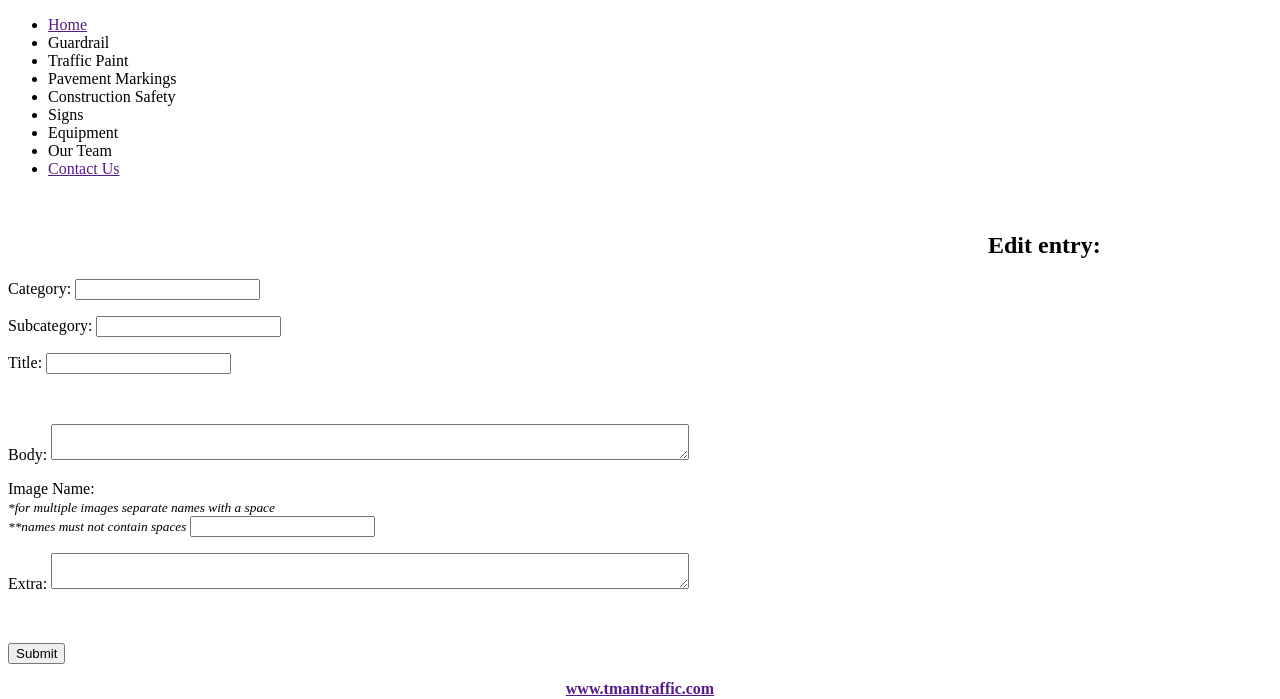
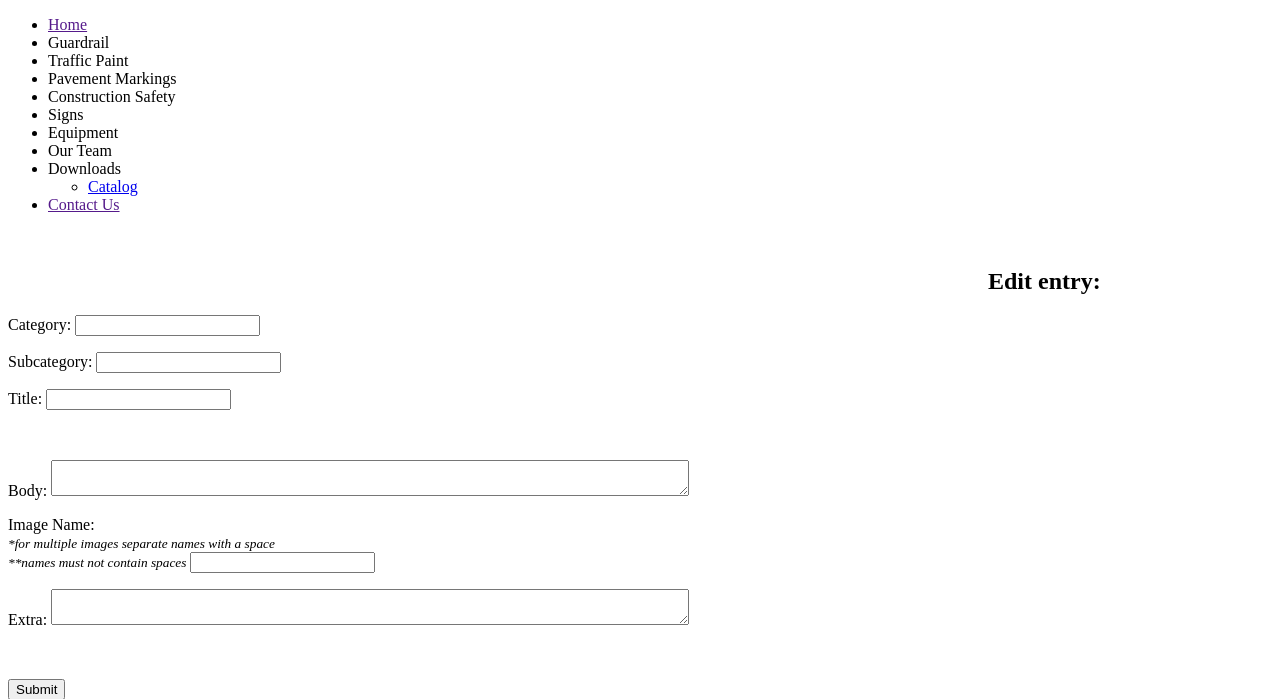
Before and after one commit to ChristopherSClosser/t-man, a Python web app: template interstate_sales/templates/edit.jinja2 in a window 1280 px wide. Shown: the part 83-782 px from the top of the page. Run offline with Jinja, Linux system fonts and the light colour scheme; the template is opened without the code that fills it, so the values that code supplies are empty.

Commit message:
add catalog menu item

```diff
--- a/interstate_sales/templates/base.jinja2
+++ b/interstate_sales/templates/base.jinja2
@@ -139,6 +139,16 @@
           </ul>
         </li>
 
+        <li id="downloads"><a>Downloads</a>
+          <ul class="subnav">
+            <li>
+              <a href="https://drive.google.com/open?id=1_tbOGMSp1pZF1XVVs74LR4UtroU8hDl0">
+                Catalog
+              </a>
+            </li>
+          </ul>
+        </li>
+
         <li id="contact"><a href="{{request.route_url('contact')}}">Contact Us</a></li>
       </ul>
 
```
